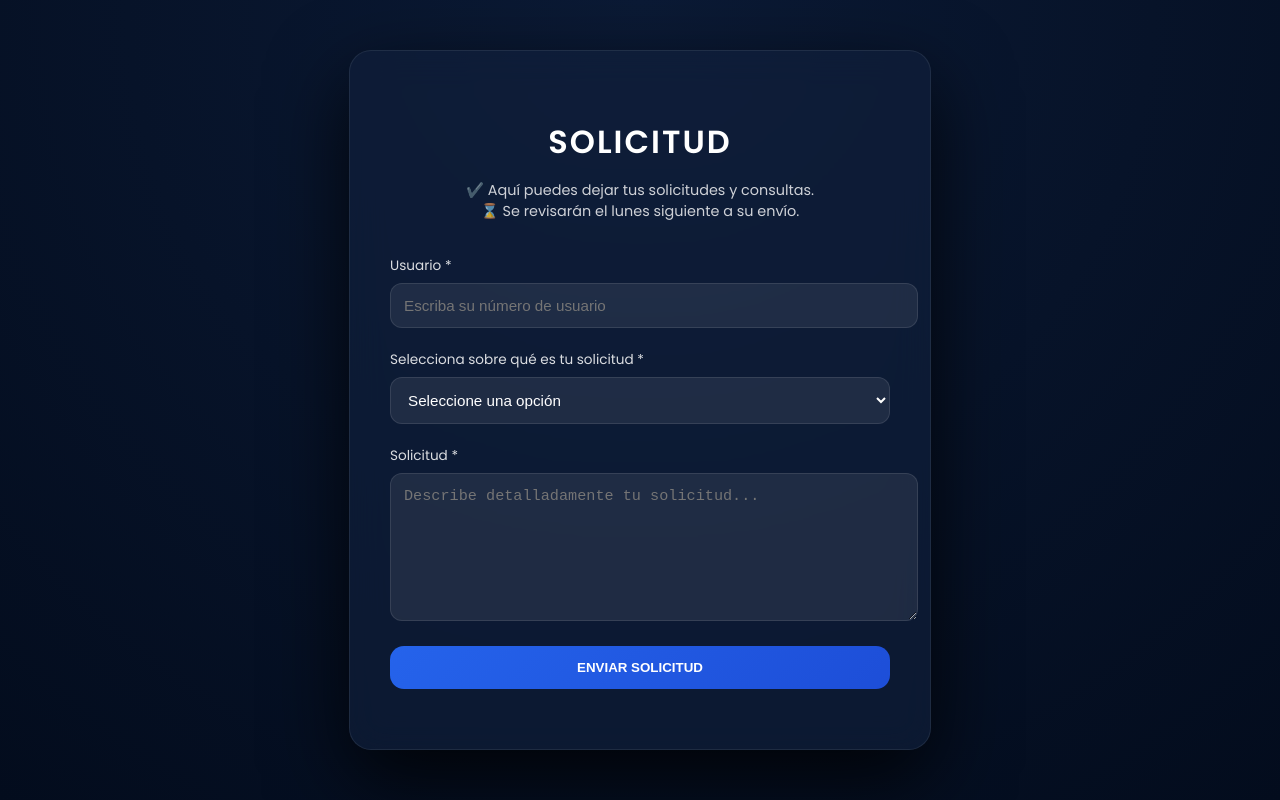
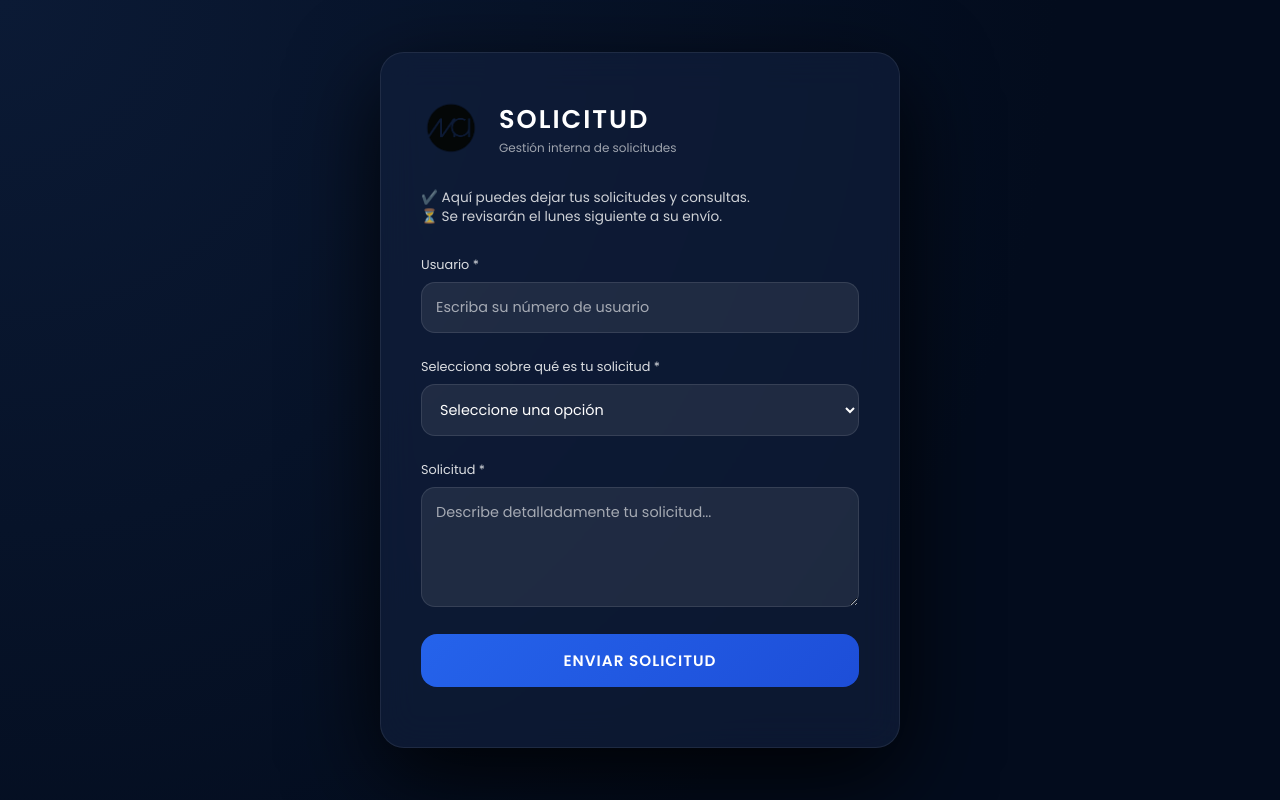
Before and after one commit to fabianandres1719/solicitudes, a plain HTML site: page index.html in a window 1280 px wide. Drawn offline with Linux system fonts and the light colour scheme.

Commit message:
index.html

```diff
--- a/index.html
+++ b/index.html
@@ -3,75 +3,115 @@
 <head>
 <meta charset="UTF-8">
 <meta name="viewport" content="width=device-width, initial-scale=1.0">
-<title>Solicitudes MCI Madrid</title>
+<title>MCI Madrid | Solicitudes</title>
 
-<link href="https://fonts.googleapis.com/css2?family=Poppins:wght@400;600&display=swap" rel="stylesheet">
+<link href="https://fonts.googleapis.com/css2?family=Poppins:wght@400;500;600&display=swap" rel="stylesheet">
 
 <style>
 
+* {
+  box-sizing: border-box;
+  margin: 0;
+  padding: 0;
+  font-family: "Poppins", sans-serif;
+}
+
 body {
-  margin: 0;
-  font-family: "Poppins", sans-serif;
-  background: radial-gradient(circle at top, #0b1a35, #030c1d);
+  min-height: 100vh;
+  background: radial-gradient(circle at top left, #0b1a35, #030c1d 70%);
   display: flex;
   justify-content: center;
   align-items: center;
-  min-height: 100vh;
+  color: white;
+}
+
+/* Animación elegante */
+@keyframes fadeUp {
+  from {
+    opacity: 0;
+    transform: translateY(40px) scale(0.98);
+  }
+  to {
+    opacity: 1;
+    transform: translateY(0) scale(1);
+  }
 }
 
 .card {
   width: 95%;
-  max-width: 500px;
-  background: rgba(18,32,60,0.6);
+  max-width: 520px;
+  padding: 45px 40px;
+  border-radius: 24px;
+  background: rgba(18, 32, 60, 0.65);
   backdrop-filter: blur(18px);
-  border-radius: 22px;
-  padding: 45px 40px;
   border: 1px solid rgba(255,255,255,0.08);
-  box-shadow: 0 30px 80px rgba(0,0,0,0.8);
-  color: white;
+  box-shadow: 0 30px 90px rgba(0,0,0,0.85);
   animation: fadeUp 0.9s ease forwards;
 }
 
-@keyframes fadeUp {
-  from { opacity: 0; transform: translateY(40px); }
-  to { opacity: 1; transform: translateY(0); }
+/* Header con logo */
+.header {
+  display: flex;
+  align-items: center;
+  gap: 18px;
+  margin-bottom: 30px;
 }
 
-h1 {
-  text-align: center;
-  margin-bottom: 10px;
+.header img {
+  width: 60px;
+  height: auto;
+}
+
+.title-group h1 {
+  font-size: 1.6rem;
   letter-spacing: 2px;
 }
 
-p {
-  font-size: 0.9rem;
-  opacity: 0.8;
-  margin-bottom: 30px;
-  text-align: center;
+.title-group p {
+  font-size: 0.75rem;
+  opacity: 0.6;
 }
 
+/* Descripción */
+.description {
+  font-size: 0.85rem;
+  opacity: 0.8;
+  margin-bottom: 25px;
+  line-height: 1.4;
+}
+
+/* Formulario */
+
 label {
-  font-size: 0.85rem;
+  font-size: 0.8rem;
   opacity: 0.85;
 }
 
 input, select, textarea {
   width: 100%;
-  padding: 13px;
-  border-radius: 12px;
+  padding: 14px;
+  border-radius: 14px;
   border: 1px solid rgba(255,255,255,0.1);
   background: rgba(255,255,255,0.08);
   color: white;
   margin-top: 6px;
-  margin-bottom: 18px;
-  font-size: 0.95rem;
+  margin-bottom: 20px;
+  font-size: 0.9rem;
   outline: none;
-  transition: 0.3s;
+  transition: all 0.3s ease;
 }
 
-input:focus, select:focus, textarea:focus {
+input::placeholder,
+textarea::placeholder {
+  color: rgba(255,255,255,0.6);
+}
+
+input:focus,
+select:focus,
+textarea:focus {
   border-color: #2563eb;
   box-shadow: 0 0 0 3px rgba(37,99,235,0.35);
+  background: rgba(255,255,255,0.12);
 }
 
 textarea {
@@ -79,31 +119,62 @@ textarea {
   resize: vertical;
 }
 
+/* Botón premium */
+
 button {
   width: 100%;
-  padding: 14px;
-  border-radius: 14px;
+  padding: 15px;
+  border-radius: 16px;
   border: none;
   font-weight: 600;
+  font-size: 0.95rem;
+  letter-spacing: 1px;
   background: linear-gradient(135deg, #2563eb, #1d4ed8);
   color: white;
   cursor: pointer;
-  transition: 0.3s;
+  transition: all 0.3s ease;
 }
 
 button:hover {
   transform: translateY(-3px);
-  box-shadow: 0 15px 40px rgba(37,99,235,0.4);
+  box-shadow: 0 20px 45px rgba(37,99,235,0.45);
 }
+
+button:active {
+  transform: translateY(-1px);
+}
+
+/* Mensajes */
 
 .message {
   margin-top: 15px;
   text-align: center;
-  font-size: 0.9rem;
+  font-size: 0.85rem;
 }
 
-.success { color: #4ade80; }
-.error { color: #f87171; }
+.success {
+  color: #4ade80;
+}
+
+.error {
+  color: #f87171;
+}
+
+/* Responsive */
+
+@media (max-width: 600px) {
+  .card {
+    padding: 35px 25px;
+  }
+
+  .header img {
+    width: 50px;
+  }
+
+  .title-group h1 {
+    font-size: 1.3rem;
+  }
+}
 
 </style>
 </head>
@@ -111,11 +182,18 @@ button:hover {
 
 <div class="card">
 
+  <div class="header">
+    <img src="mci-logo.png" alt="MCI Madrid">
+    <div class="title-group">
       <h1>SOLICITUD</h1>
-<p>
+      <p>Gestión interna de solicitudes</p>
+    </div>
+  </div>
+
+  <div class="description">
     ✔️ Aquí puedes dejar tus solicitudes y consultas.<br>
-⌛ Se revisarán el lunes siguiente a su envío.
-</p>
+    ⏳ Se revisarán el lunes siguiente a su envío.
+  </div>
 
   <form id="solicitudForm">
 
@@ -151,13 +229,13 @@ const mensaje = document.getElementById("mensaje");
 form.addEventListener("submit", async (e) => {
   e.preventDefault();
 
-  mensaje.textContent = "Enviando...";
+  mensaje.textContent = "Enviando solicitud...";
   mensaje.className = "message";
 
   const datos = {
-    usuario: form.usuario.value,
-    tipo: form.tipo.value,
-    solicitud: form.solicitud.value
+    Usuario: form.usuario.value,
+    "SELECCIONA SOBRE QUE ES TU SOLICITUD": form.tipo.value,
+    Solicitud: form.solicitud.value
   };
 
   try {
@@ -176,7 +254,7 @@ form.addEventListener("submit", async (e) => {
       mensaje.classList.add("success");
       form.reset();
     } else {
-      mensaje.textContent = "❌ Hubo un problema.";
+      mensaje.textContent = "❌ Ocurrió un problema.";
       mensaje.classList.add("error");
     }
 
```
Lines whose indentation alone changed are shown as unchanged.
